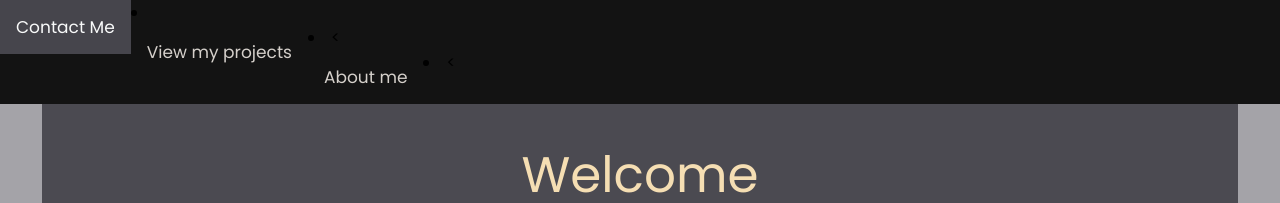
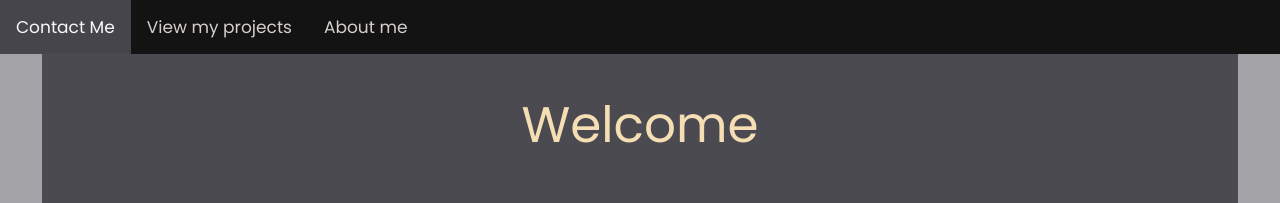
Before and after one commit to sanjanabaddukonda/assignment1_webscript_srisanjanabaddukonda, a plain HTML site: page index.html in a window 1280 px wide. Shown: the top 203 px of the page. Drawn offline with Linux system fonts and the light colour scheme.

Commit message:
Add files via upload

```diff
--- a/index.html
+++ b/index.html
@@ -20,9 +20,9 @@
 <body>
 
 <nav class="links">
-<li><a href="ContactMe.html">Contact Me</a></li>
-<li><<a href="Projects.html">View my projects</a></li>
-<li><<a href="AboutMe.html">About me</a></li>
+<a href="ContactMe.html">Contact Me</a></li>
+<a href="Projects.html">View my projects</a></li>
+<a href="AboutMe.html">About me</a></li>
 </nav>
 
 <div class="Landing">
```
